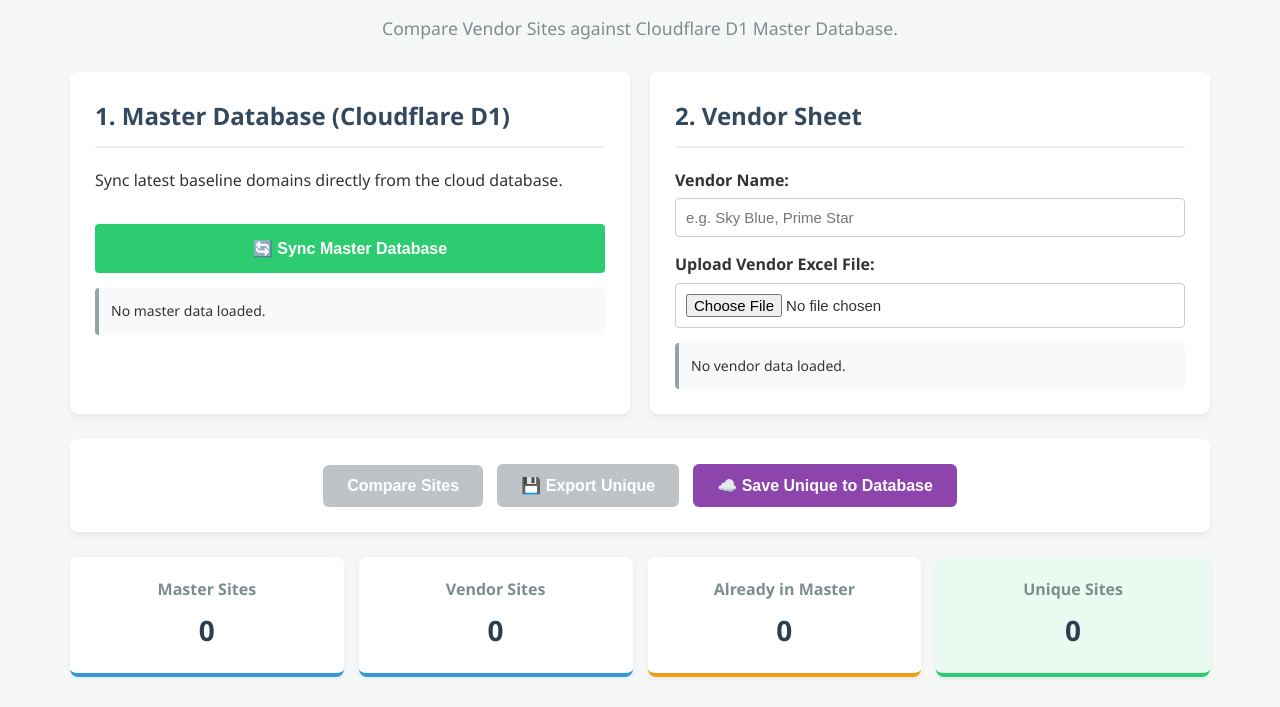
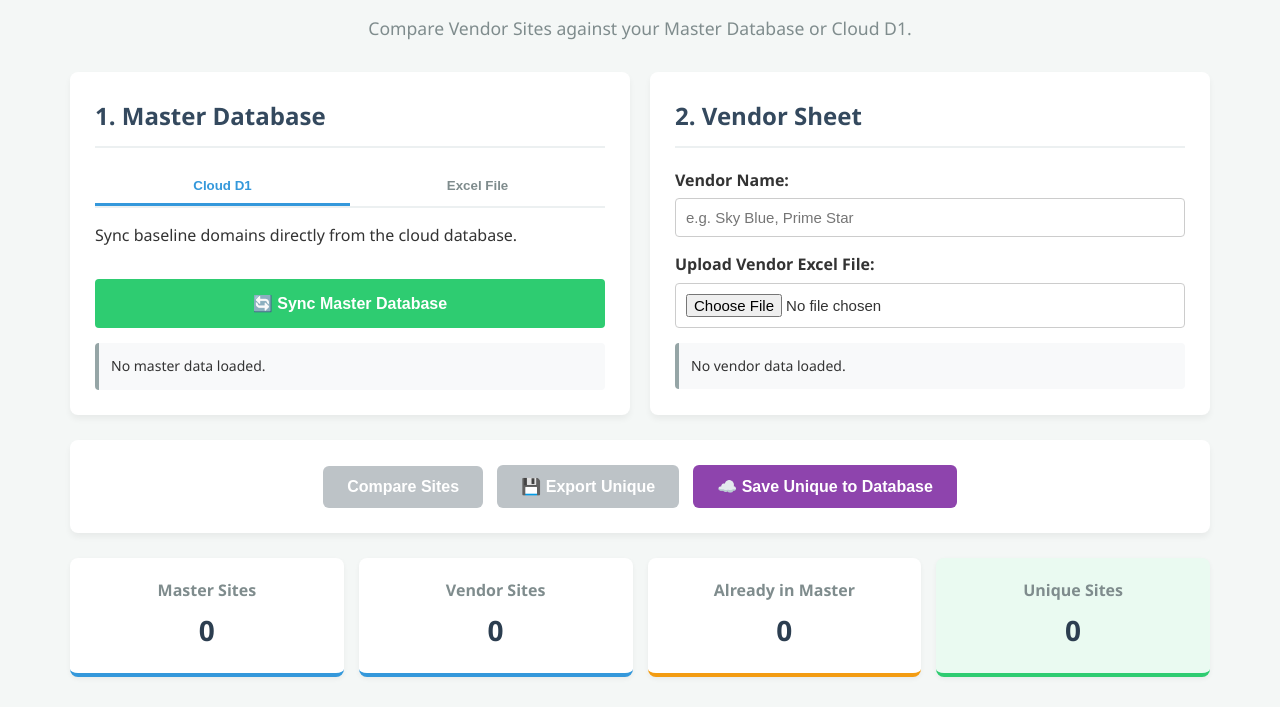
Before and after one commit to akbarshakir/linkify-unique-site-finder, a plain HTML site: page index.html in a window 1280 px wide. Shown: the part 106-813 px from the top of the page. Drawn offline with Linux system fonts and the light colour scheme; a script that the page names is missing.

Commit message:
Refactor index.html for Master Database and Vendor Sheet
Updated the Master Database section to include options for syncing from Cloud D1 and uploading an Excel file. Adjusted vendor section and improved overall structure.

```diff
--- a/index.html
+++ b/index.html
@@ -11,15 +11,35 @@
   <div class="container">
     <header>
       <h1>Unique Site Finder 🔍</h1>
-      <p>Compare Vendor Sites against Cloudflare D1 Master Database.</p>
+      <p>Compare Vendor Sites against your Master Database or Cloud D1.</p>
     </header>
 
     <div class="grid-layout">
       <!-- Master Database Section -->
       <section class="card">
-        <h2>1. Master Database (Cloudflare D1)</h2>
-        <p>Sync latest baseline domains directly from the cloud database.</p>
-        <button id="masterLoadBtn" class="action-btn mt-3 success-btn full-width" style="padding: 15px; font-size: 16px;">🔄 Sync Master Database</button>
+        <h2>1. Master Database</h2>
+
+        <div class="import-tabs">
+          <button id="masterTabCloud" class="tab-btn active">Cloud D1</button>
+          <button id="masterTabFile" class="tab-btn">Excel File</button>
+        </div>
+
+        <!-- Cloud D1 Section -->
+        <div id="masterCloudSection">
+          <p class="mt-2 text-sm text-gray">Sync baseline domains directly from the cloud database.</p>
+          <button id="masterLoadBtnCloud" class="action-btn mt-3 success-btn full-width" style="padding: 15px; font-size: 16px;">🔄 Sync Master Database</button>
+        </div>
+
+        <!-- Excel File Section -->
+        <div id="masterFileSection" style="display: none;">
+          <input type="file" id="masterFile" accept=".xlsx,.xls,.csv" class="full-width mt-3">
+          <div id="masterSheetSelectArea" style="display: none;" class="mt-3">
+            <label><strong>Select Master Tab:</strong></label>
+            <select id="masterSheetSelect" class="full-width mt-1"></select>
+            <button id="masterLoadBtnFile" class="action-btn mt-2 success-btn full-width">Load Excel Master</button>
+          </div>
+        </div>
+
         <div id="masterStatus" class="status-box mt-3">No master data loaded.</div>
       </section>
 
@@ -28,10 +48,10 @@
         <h2>2. Vendor Sheet</h2>
         <label><strong>Vendor Name:</strong></label>
         <input type="text" id="vendorName" placeholder="e.g. Sky Blue, Prime Star" class="full-width mb-3 mt-1">
-        <div id="vendorFileSection">
-          <label><strong>Upload Vendor Excel File:</strong></label>
-          <input type="file" id="vendorFile" accept=".xlsx,.xls,.csv" class="full-width mt-1">
-        </div>
+
+        <label><strong>Upload Vendor Excel File:</strong></label>
+        <input type="file" id="vendorFile" accept=".xlsx,.xls,.csv" class="full-width mt-1">
+
         <div id="vendorSheetSelectArea" style="display: none;" class="mt-3">
           <label><strong>Select Vendor Tab:</strong></label>
           <select id="vendorSheetSelect" class="full-width mt-1"></select>
@@ -57,6 +77,7 @@
       <div class="stat-box warning"><span>Already in Master</span><strong id="existingCount">0</strong></div>
       <div class="stat-box highlight"><span>Unique Sites</span><strong id="uniqueCount">0</strong></div>
     </section>
+
     <section class="card mt-4" id="resultsSection" style="display: none;">
       <h2>Comparison Results</h2>
       <div class="table-responsive">
```
